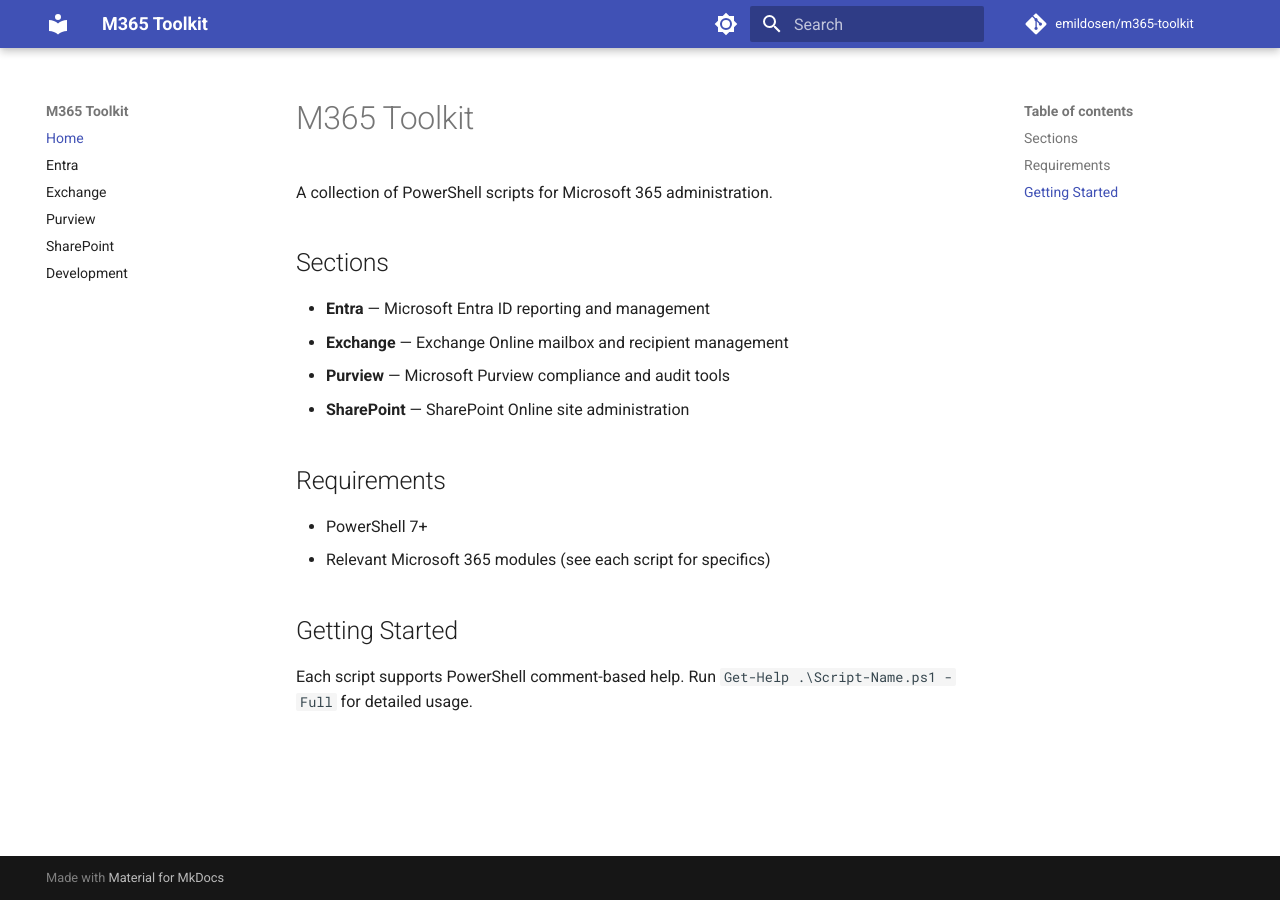
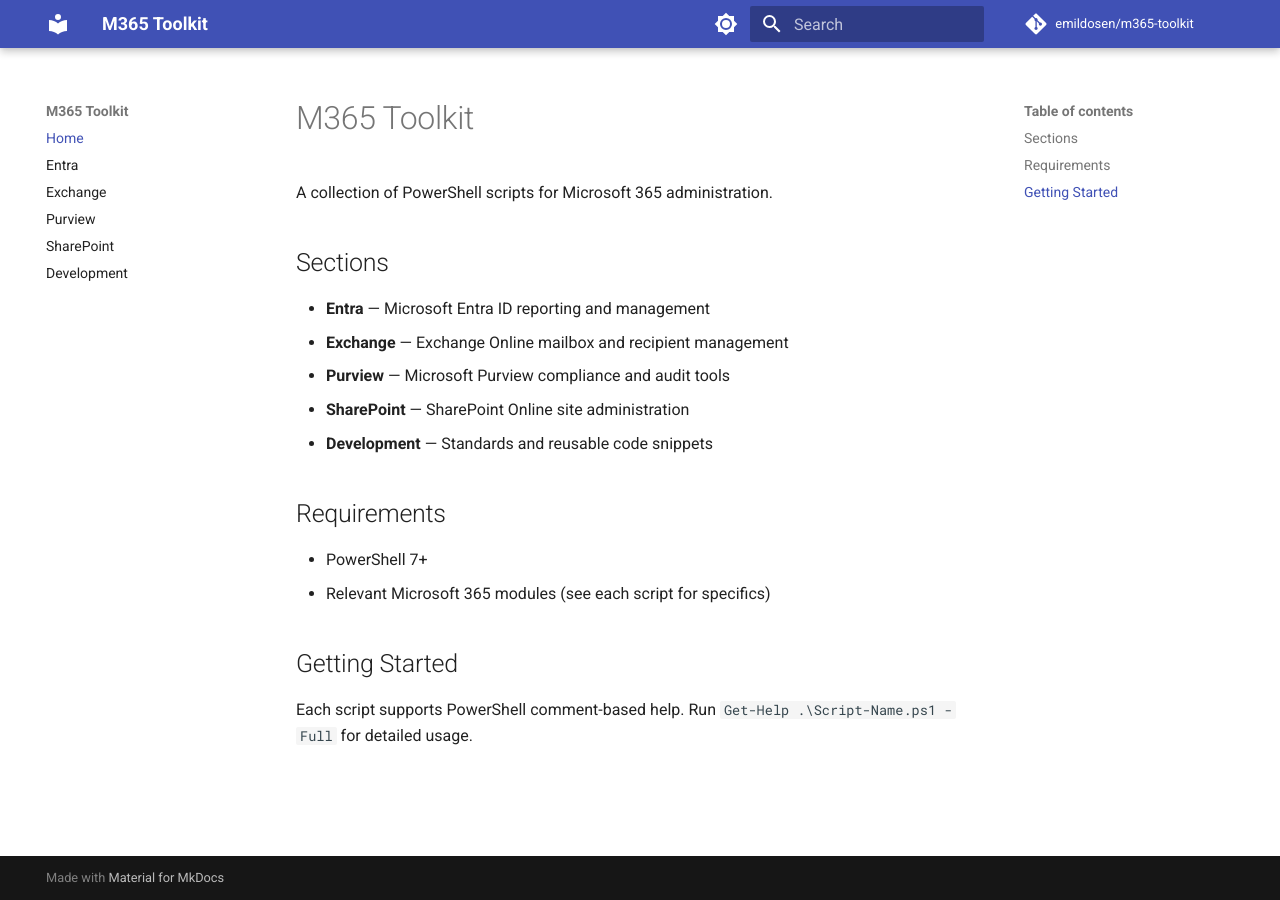
Before and after one commit to emildosen/m365-toolkit, an MkDocs documentation site: the page built from docs/index.md, in a window 1280 px wide. Built offline with MkDocs 1.6.1 and Material for MkDocs 9.7.7, drawn with Linux system fonts in a browser that asks for light colours; comment, search, counter and statistics services are not loaded.

Commit message:
Added development section in docs index

```diff
--- a/docs/index.md
+++ b/docs/index.md
@@ -8,6 +8,7 @@
 - **Exchange** — Exchange Online mailbox and recipient management
 - **Purview** — Microsoft Purview compliance and audit tools
 - **SharePoint** — SharePoint Online site administration
+- **Development** — Standards and reusable code snippets
 
 ## Requirements
 
```
